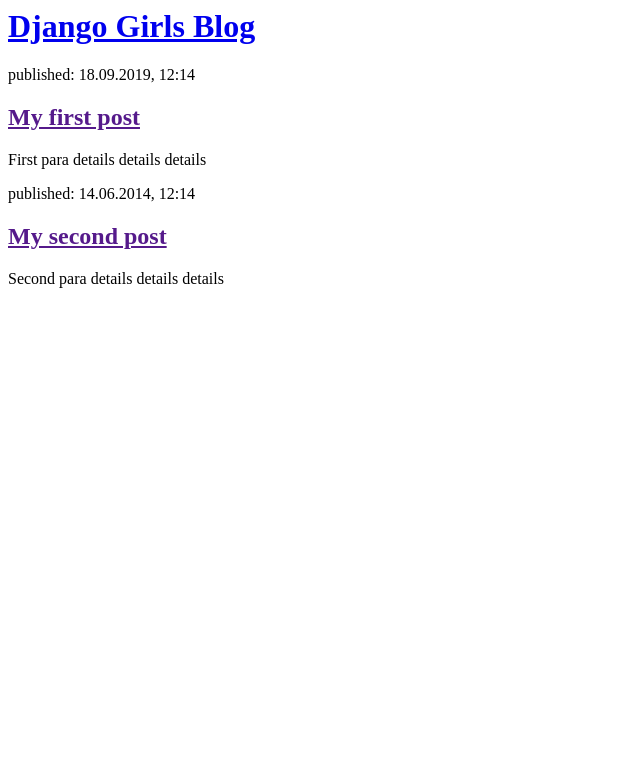
After one commit to Kirpra/my-first-blog, a Django app: template blog/templates/blog/post_list2.html in a window 1280 px wide. The commit adds this page. Shown: the top 783 px of the page, without its empty margins (0-640 px from the left). Run offline with Django 3.2, Linux system fonts and the light colour scheme; the template is opened without the code that fills it, so the values that code supplies are empty.

```diff
--- /dev/null
+++ b/blog/templates/blog/post_list2.html
@@ -0,0 +1,22 @@
+<html>
+    <head>
+        <title>Django Girls blog</title>
+    </head>
+    <body>
+        <div>
+            <h1><a href="/">Django Girls Blog</a></h1>
+        </div>
+
+        <div>
+            <p>published: 18.09.2019, 12:14</p>
+            <h2><a href="">My first post</a></h2>
+            <p>First para details details details</p>
+        </div>
+
+        <div>
+            <p>published: 14.06.2014, 12:14</p>
+            <h2><a href="">My second post</a></h2>
+            <p>Second para details details details</p>
+        </div>
+    </body>
+</html>
--- a/blog/views.py
+++ b/blog/views.py
@@ -1,5 +1,8 @@
 from django.shortcuts import render
+from django.utils import timezone
+from .models import Post
 
 # Create your views here.
 def post_list(request):
-    return render(request, 'blog/post_list.html', {})
+    posts = Post.objects.filter(published_date__lte=timezone.now()).order_by('published_date')
+    return render(request, 'blog/post_list.html', {'posts' : posts})
```
Also changed, not shown: blog/templates/blog/post_list.html (+5 -9 lines).
